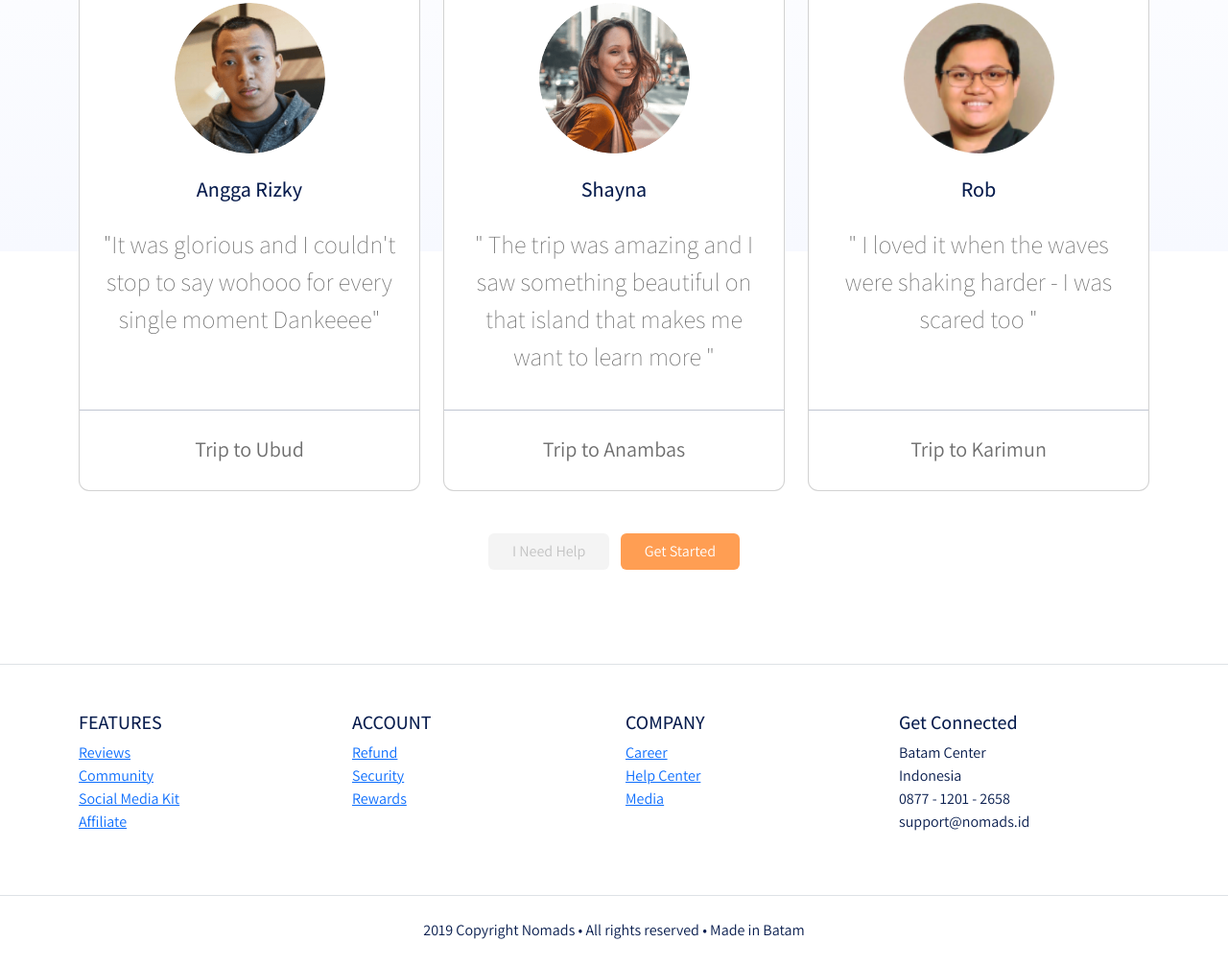
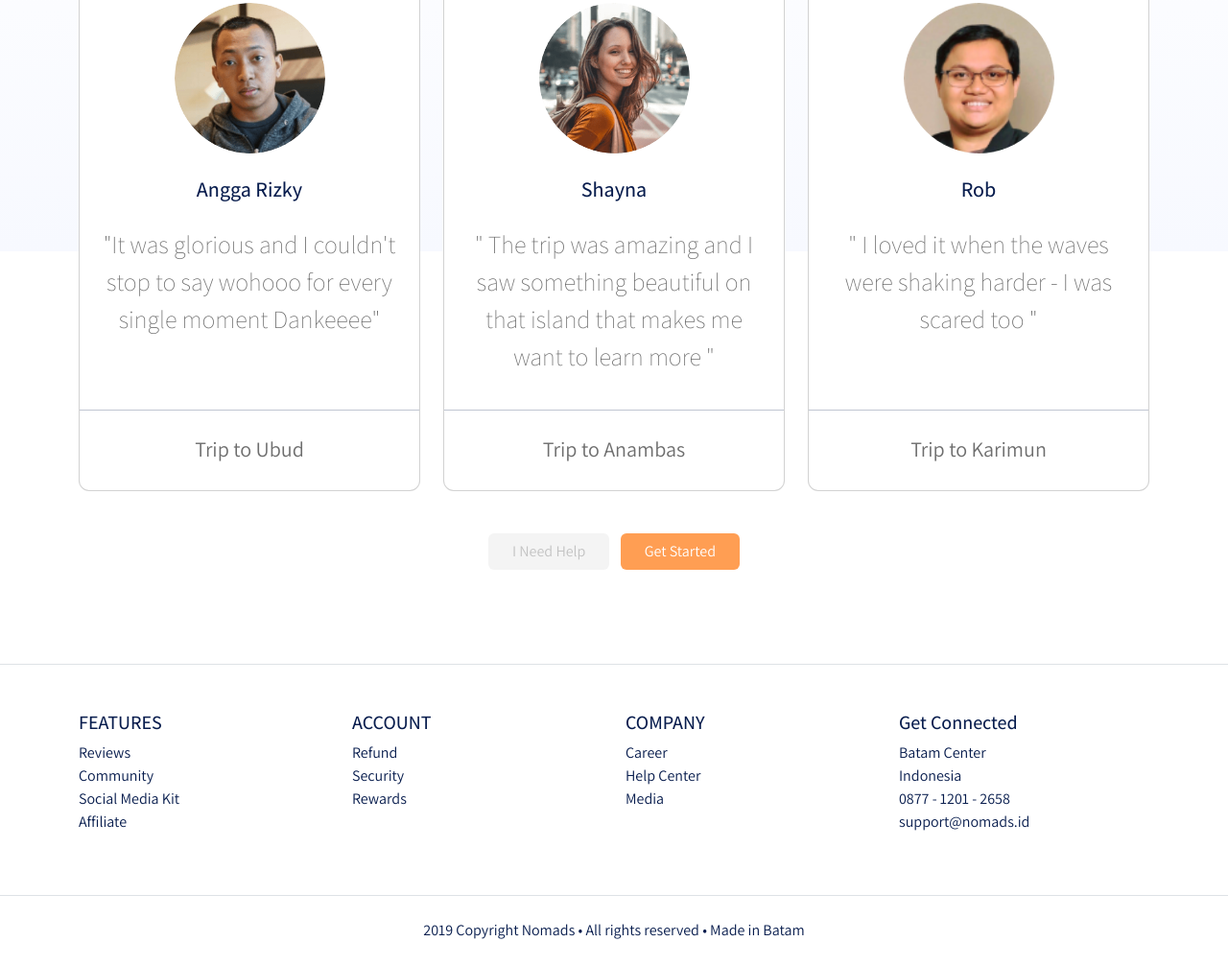
Before and after one commit to chrystalio/Nomads-frontend, a plain HTML site: page index.html in a window 1280 px wide. Shown: the part 1790-2796 px from the top of the page at 96% size. Drawn offline with nearby package versions, Linux system fonts and the light colour scheme; a web font is replaced by a local one.

Commit message:
Add custom styling on section footer

```diff
--- a/frontend/styles/main.scss
+++ b/frontend/styles/main.scss
@@ -255,3 +255,10 @@ header {
       color: #fff;
     }
   }
+
+.section-footer{
+  a {
+    color: #071C4D;
+    text-decoration: none;
+  }
+}
```
Also changed, not shown: frontend/styles/main.css, 1 other file.
